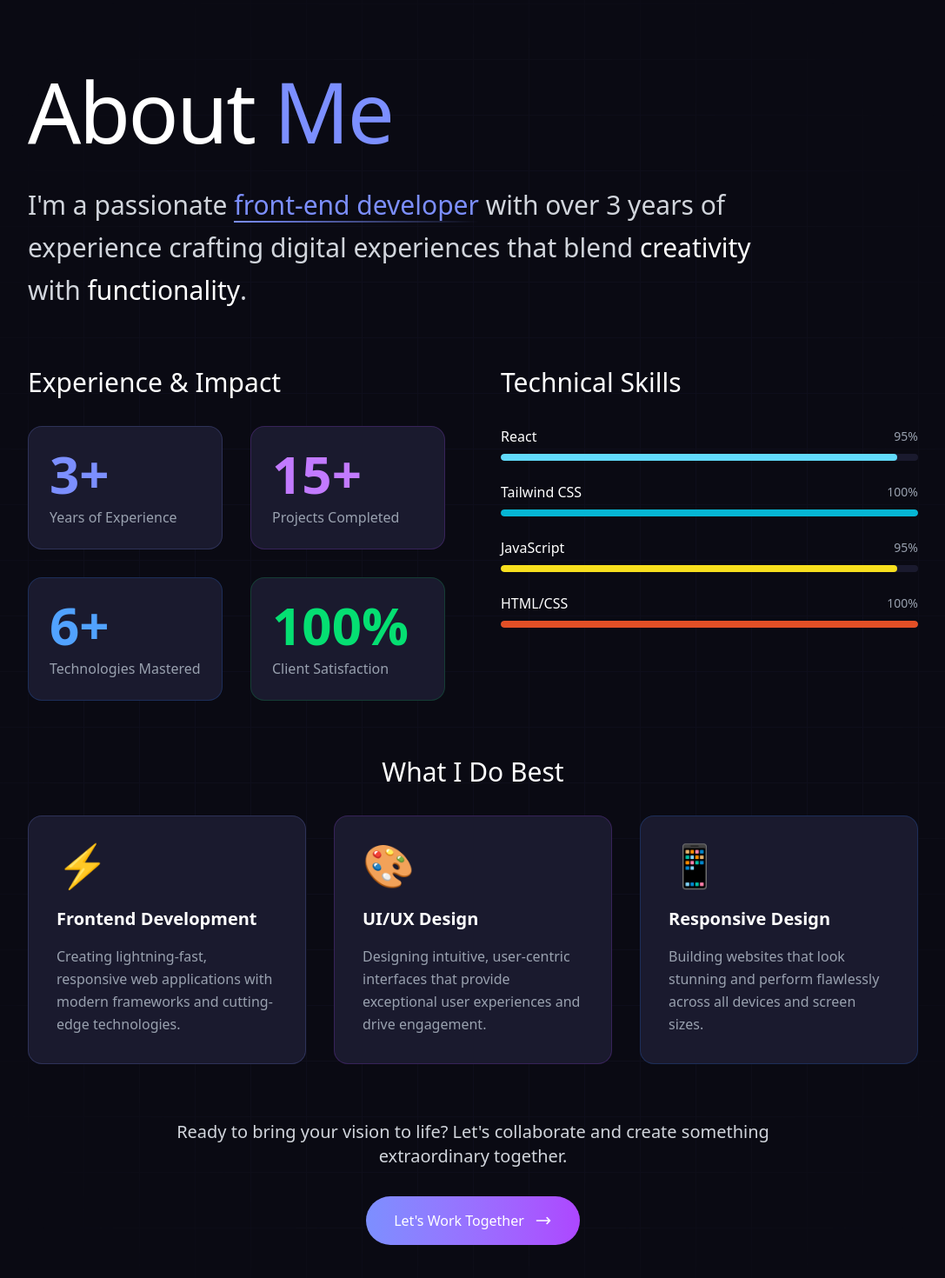
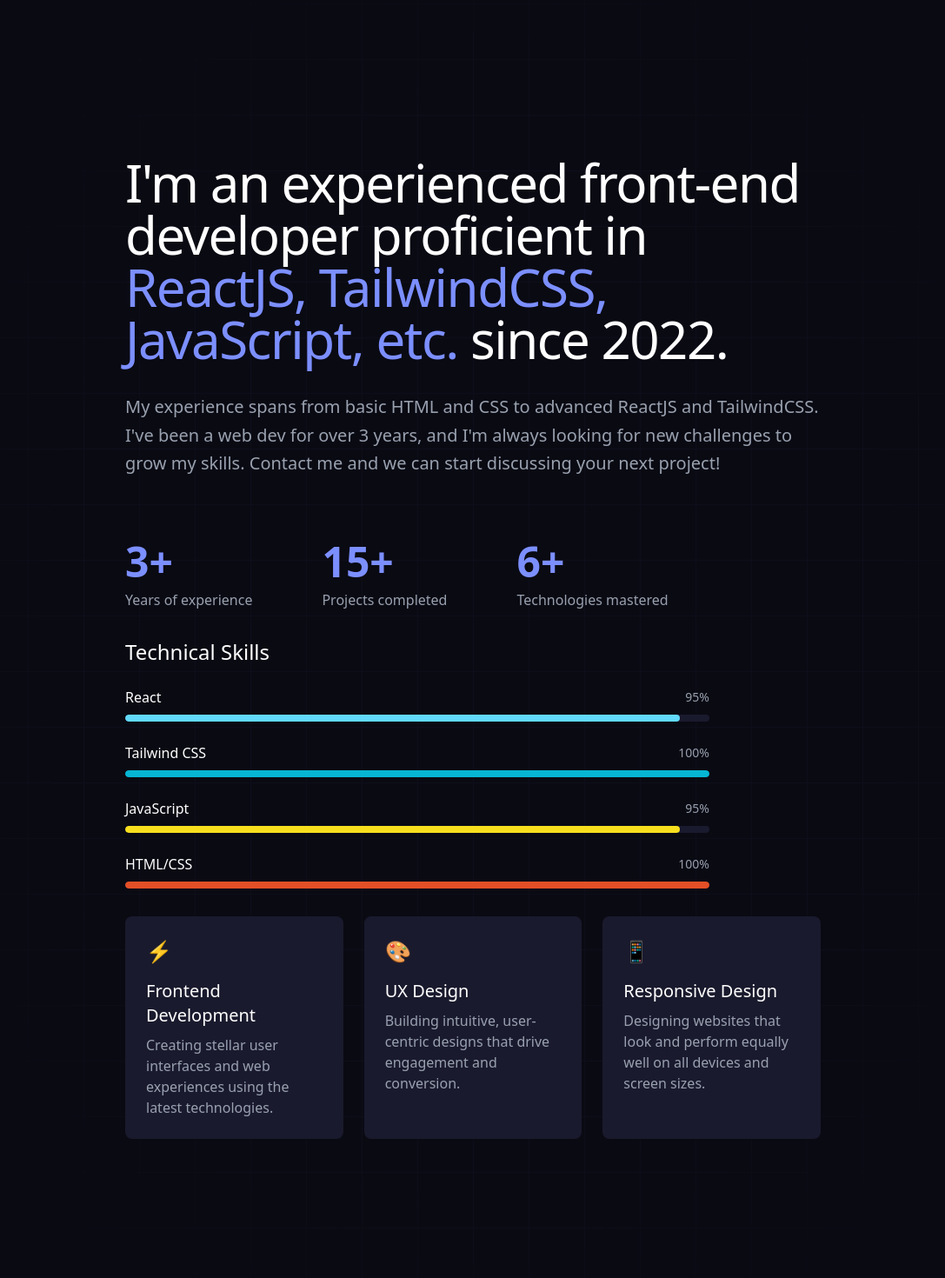
Before and after one commit to justifyman/justify, a React (Vite) app: page / in a window 1280 px wide. Shown: the part 1070-2540 px from the top of the page at 87% size, without its empty margins (96-1183 px from the left). Built offline with nearby package versions, Linux system fonts and the light colour scheme.

Commit message:
Fix font and size consistency in About section

```diff
--- a/src/components/About.tsx
+++ b/src/components/About.tsx
@@ -33,91 +33,59 @@
       {/* Grid pattern overlay */}
       <div className="absolute inset-0 bg-[linear-gradient(to_right,#1a1a2e_1px,transparent_1px),linear-gradient(to_bottom,#1a1a2e_1px,transparent_1px)] bg-[size:4rem_4rem] [mask-image:radial-gradient(ellipse_at_center,black_50%,transparent_80%)] opacity-30"></div>
 
-      <div className="relative z-10 flex flex-col justify-center min-h-screen p-4 md:p-16 lg:p-32">
-        <div className="max-w-7xl mx-auto">
-          {/* Main heading with staggered animation */}
-          <div className="mb-16">
+      <div className="relative z-10 flex flex-col justify-center min-h-screen p-4 md:p-60">
+        <div className="space-y-8">
+          {/* Main heading - matching Hero section style */}
           <div className={`transform transition-all duration-1000 ${isVisible ? 'translate-y-0 opacity-100' : 'translate-y-20 opacity-0'}`}>
-              <h2 className="text-4xl md:text-7xl lg:text-8xl font-light text-white tracking-tight leading-tight mb-6">
-                About{" "}
-                <span className="text-[#7c8fff]">Me</span>
+            <h2 className="text-2xl md:text-6xl font-small text-white tracking-tight">
+              I'm an experienced front-end developer proficient in
+              <span className="text-[#7c8fff]">
+                {" "}
+                ReactJS, TailwindCSS, JavaScript, etc.
+              </span>{" "}
+              since 2022.
             </h2>
           </div>
 
           <div className={`transform transition-all duration-1000 delay-300 ${isVisible ? 'translate-y-0 opacity-100' : 'translate-y-20 opacity-0'}`}>
-              <p className="text-xl md:text-2xl lg:text-3xl text-gray-300 max-w-4xl leading-relaxed">
-                I'm a passionate{" "}
-                <span className="text-[#7c8fff] font-medium relative">
-                  front-end developer
-                  <span className="absolute bottom-0 left-0 w-full h-0.5 bg-gradient-to-r from-[#7c8fff] to-transparent"></span>
-                </span>{" "}
-                with over 3 years of experience crafting digital experiences that blend{" "}
-                <span className="text-white font-medium">creativity</span> with{" "}
-                <span className="text-white font-medium">functionality</span>.
+            <p className="text-gray-400 max-w-5xl text-sm md:text-xl leading-relaxed">
+              My experience spans from basic HTML and CSS to advanced ReactJS and
+              TailwindCSS. I've been a web dev for over 3 years, and I'm always
+              looking for new challenges to grow my skills. Contact me and we can
+              start discussing your next project!
             </p>
           </div>
+
+          {/* Stats Section - matching original style */}
+          <div className={`flex flex-col sm:flex-row gap-6 sm:gap-20 pt-4 md:pt-10 transform transition-all duration-1000 delay-500 ${isVisible ? 'translate-y-0 opacity-100' : 'translate-y-20 opacity-0'}`}>
+            <div className="space-y-1 md:space-y-2">
+              <h3 className="text-[#7c8fff] text-3xl md:text-5xl font-bold">
+                3+
+              </h3>
+              <p className="text-gray-400 text-sm md:text-base">Years of experience</p>
             </div>
-
-          {/* Stats and Skills Grid */}
-          <div className="grid grid-cols-1 lg:grid-cols-2 gap-16 mb-16">
-            {/* Stats Section */}
-            <div className={`transform transition-all duration-1000 delay-500 ${isVisible ? 'translate-x-0 opacity-100' : '-translate-x-20 opacity-0'}`}>
-              <h3 className="text-2xl md:text-3xl font-medium text-white mb-8">Experience & Impact</h3>
-              <div className="grid grid-cols-2 gap-8">
-                <div className="group">
-                  <div className="bg-[#1a1a2e] p-6 rounded-2xl border border-[#7c8fff]/20 hover:border-[#7c8fff]/40 transition-all duration-300 hover:transform hover:scale-105">
-                    <div className="text-4xl md:text-6xl font-bold text-[#7c8fff] mb-2 group-hover:text-white transition-colors">
-                      3+
+            <div className="space-y-1 md:space-y-2">
+              <h3 className="text-[#7c8fff] text-3xl md:text-5xl font-bold">
+                15+
+              </h3>
+              <p className="text-gray-400 text-sm md:text-base">Projects completed</p>
             </div>
-                    <p className="text-gray-400 text-sm md:text-base group-hover:text-gray-300 transition-colors">
-                      Years of Experience
-                    </p>
-                  </div>
-                </div>
-
-                <div className="group">
-                  <div className="bg-[#1a1a2e] p-6 rounded-2xl border border-purple-500/20 hover:border-purple-500/40 transition-all duration-300 hover:transform hover:scale-105">
-                    <div className="text-4xl md:text-6xl font-bold text-purple-400 mb-2 group-hover:text-white transition-colors">
-                      15+
-                    </div>
-                    <p className="text-gray-400 text-sm md:text-base group-hover:text-gray-300 transition-colors">
-                      Projects Completed
-                    </p>
-                  </div>
-                </div>
-
-                <div className="group">
-                  <div className="bg-[#1a1a2e] p-6 rounded-2xl border border-blue-500/20 hover:border-blue-500/40 transition-all duration-300 hover:transform hover:scale-105">
-                    <div className="text-4xl md:text-6xl font-bold text-blue-400 mb-2 group-hover:text-white transition-colors">
+            <div className="space-y-1 md:space-y-2">
+              <h3 className="text-[#7c8fff] text-3xl md:text-5xl font-bold">
                 6+
-                    </div>
-                    <p className="text-gray-400 text-sm md:text-base group-hover:text-gray-300 transition-colors">
-                      Technologies Mastered
-                    </p>
-                  </div>
-                </div>
-
-                <div className="group">
-                  <div className="bg-[#1a1a2e] p-6 rounded-2xl border border-green-500/20 hover:border-green-500/40 transition-all duration-300 hover:transform hover:scale-105">
-                    <div className="text-4xl md:text-6xl font-bold text-green-400 mb-2 group-hover:text-white transition-colors">
-                      100%
-                    </div>
-                    <p className="text-gray-400 text-sm md:text-base group-hover:text-gray-300 transition-colors">
-                      Client Satisfaction
-                    </p>
-                  </div>
-                </div>
+              </h3>
+              <p className="text-gray-400 text-sm md:text-base">Technologies mastered</p>
             </div>
           </div>
 
           {/* Skills Section */}
-            <div className={`transform transition-all duration-1000 delay-700 ${isVisible ? 'translate-x-0 opacity-100' : 'translate-x-20 opacity-0'}`}>
-              <h3 className="text-2xl md:text-3xl font-medium text-white mb-8">Technical Skills</h3>
-              <div className="space-y-6">
+          <div className={`transform transition-all duration-1000 delay-700 ${isVisible ? 'translate-y-0 opacity-100' : 'translate-y-20 opacity-0'}`}>
+            <h3 className="text-white text-xl md:text-2xl font-medium mb-6">Technical Skills</h3>
+            <div className="space-y-6 max-w-2xl">
               {skills.map((skill, index) => (
                 <div key={skill.name} className="group">
                   <div className="flex justify-between items-center mb-2">
-                      <span className="text-white font-medium">{skill.name}</span>
+                    <span className="text-white font-medium text-sm md:text-base">{skill.name}</span>
                     <span className="text-gray-400 text-sm">{skill.level}%</span>
                   </div>
                   <div className="w-full bg-[#1a1a2e] rounded-full h-2 overflow-hidden">
@@ -133,64 +101,37 @@
               ))}
             </div>
           </div>
+
+          {/* Services Section - matching original card style */}
+          <div className={`transform transition-all duration-1000 delay-900 ${isVisible ? 'translate-y-0 opacity-100' : 'translate-y-20 opacity-0'}`}>
+            <div className="grid grid-cols-1 md:grid-cols-2 lg:grid-cols-3 gap-6">
+              <div className="bg-[#1a1a2e] p-6 rounded-lg transform transition-all duration-300 hover:scale-105 hover:-translate-y-1">
+                <div className="text-[#7c8fff] text-2xl mb-4">⚡</div>
+                <h3 className="text-white text-xl mb-2">Frontend Development</h3>
+                <p className="text-gray-400">
+                  Creating stellar user interfaces and web experiences using the
+                  latest technologies.
+                </p>
               </div>
 
-          {/* Services/Specializations */}
-          <div className={`transform transition-all duration-1000 delay-900 ${isVisible ? 'translate-y-0 opacity-100' : 'translate-y-20 opacity-0'}`}>
-            <h3 className="text-2xl md:text-3xl font-medium text-white mb-8 text-center">What I Do Best</h3>
-            <div className="grid grid-cols-1 md:grid-cols-3 gap-8">
-              <div className="group relative">
-                <div className="bg-[#1a1a2e] p-8 rounded-2xl border border-[#7c8fff]/20 hover:border-[#7c8fff]/40 transition-all duration-500 hover:transform hover:scale-105 hover:rotate-1">
-                  <div className="text-5xl mb-6 group-hover:scale-110 transition-transform duration-300">⚡</div>
-                  <h4 className="text-xl font-semibold text-white mb-4 group-hover:text-[#7c8fff] transition-colors">
-                    Frontend Development
-                  </h4>
-                  <p className="text-gray-400 leading-relaxed group-hover:text-gray-300 transition-colors">
-                    Creating lightning-fast, responsive web applications with modern frameworks and cutting-edge technologies.
+              <div className="bg-[#1a1a2e] p-6 rounded-lg transform transition-all duration-300 hover:scale-105 hover:-translate-y-1">
+                <div className="text-[#7c8fff] text-2xl mb-4">🎨</div>
+                <h3 className="text-white text-xl mb-2">UX Design</h3>
+                <p className="text-gray-400">
+                  Building intuitive, user-centric designs that drive engagement
+                  and conversion.
+                </p>
+              </div>
+
+              <div className="bg-[#1a1a2e] p-6 rounded-lg transform transition-all duration-300 hover:scale-105 hover:-translate-y-1">
+                <div className="text-[#7c8fff] text-2xl mb-4">📱</div>
+                <h3 className="text-white text-xl mb-2">Responsive Design</h3>
+                <p className="text-gray-400">
+                  Designing websites that look and perform equally well on all
+                  devices and screen sizes.
                 </p>
               </div>
             </div>
-
-              <div className="group relative">
-                <div className="bg-[#1a1a2e] p-8 rounded-2xl border border-purple-500/20 hover:border-purple-500/40 transition-all duration-500 hover:transform hover:scale-105 hover:-rotate-1">
-                  <div className="text-5xl mb-6 group-hover:scale-110 transition-transform duration-300">🎨</div>
-                  <h4 className="text-xl font-semibold text-white mb-4 group-hover:text-purple-400 transition-colors">
-                    UI/UX Design
-                  </h4>
-                  <p className="text-gray-400 leading-relaxed group-hover:text-gray-300 transition-colors">
-                    Designing intuitive, user-centric interfaces that provide exceptional user experiences and drive engagement.
-                  </p>
-                </div>
-              </div>
-
-              <div className="group relative">
-                <div className="bg-[#1a1a2e] p-8 rounded-2xl border border-blue-500/20 hover:border-blue-500/40 transition-all duration-500 hover:transform hover:scale-105 hover:rotate-1">
-                  <div className="text-5xl mb-6 group-hover:scale-110 transition-transform duration-300">📱</div>
-                  <h4 className="text-xl font-semibold text-white mb-4 group-hover:text-blue-400 transition-colors">
-                    Responsive Design
-                  </h4>
-                  <p className="text-gray-400 leading-relaxed group-hover:text-gray-300 transition-colors">
-                    Building websites that look stunning and perform flawlessly across all devices and screen sizes.
-                  </p>
-                </div>
-              </div>
-            </div>
-          </div>
-
-          {/* Call to Action */}
-          <div className={`text-center mt-16 transform transition-all duration-1000 delay-1100 ${isVisible ? 'translate-y-0 opacity-100' : 'translate-y-20 opacity-0'}`}>
-            <p className="text-lg md:text-xl text-gray-300 mb-8 max-w-3xl mx-auto">
-              Ready to bring your vision to life? Let's collaborate and create something extraordinary together.
-            </p>
-            <a
-              href="#contact"
-              className="inline-flex items-center gap-3 bg-gradient-to-r from-[#7c8fff] to-purple-500 text-white px-8 py-4 rounded-full font-medium hover:from-purple-500 hover:to-[#7c8fff] transition-all duration-300 hover:scale-105"
-            >
-              Let's Work Together
-              <svg className="w-5 h-5" fill="none" stroke="currentColor" viewBox="0 0 24 24">
-                <path strokeLinecap="round" strokeLinejoin="round" strokeWidth={2} d="M17 8l4 4m0 0l-4 4m4-4H3" />
-              </svg>
-            </a>
           </div>
         </div>
       </div>
```
Lines whose indentation alone changed are shown as unchanged.
